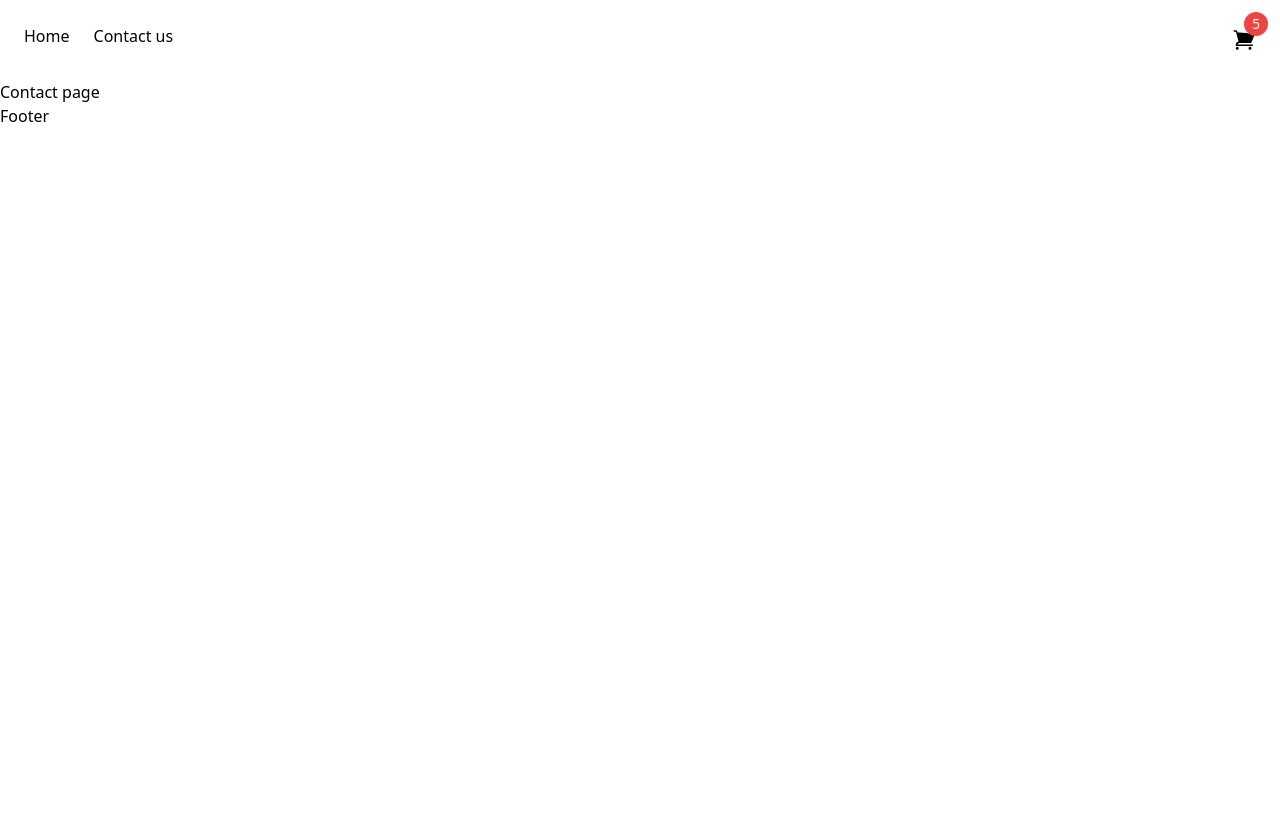
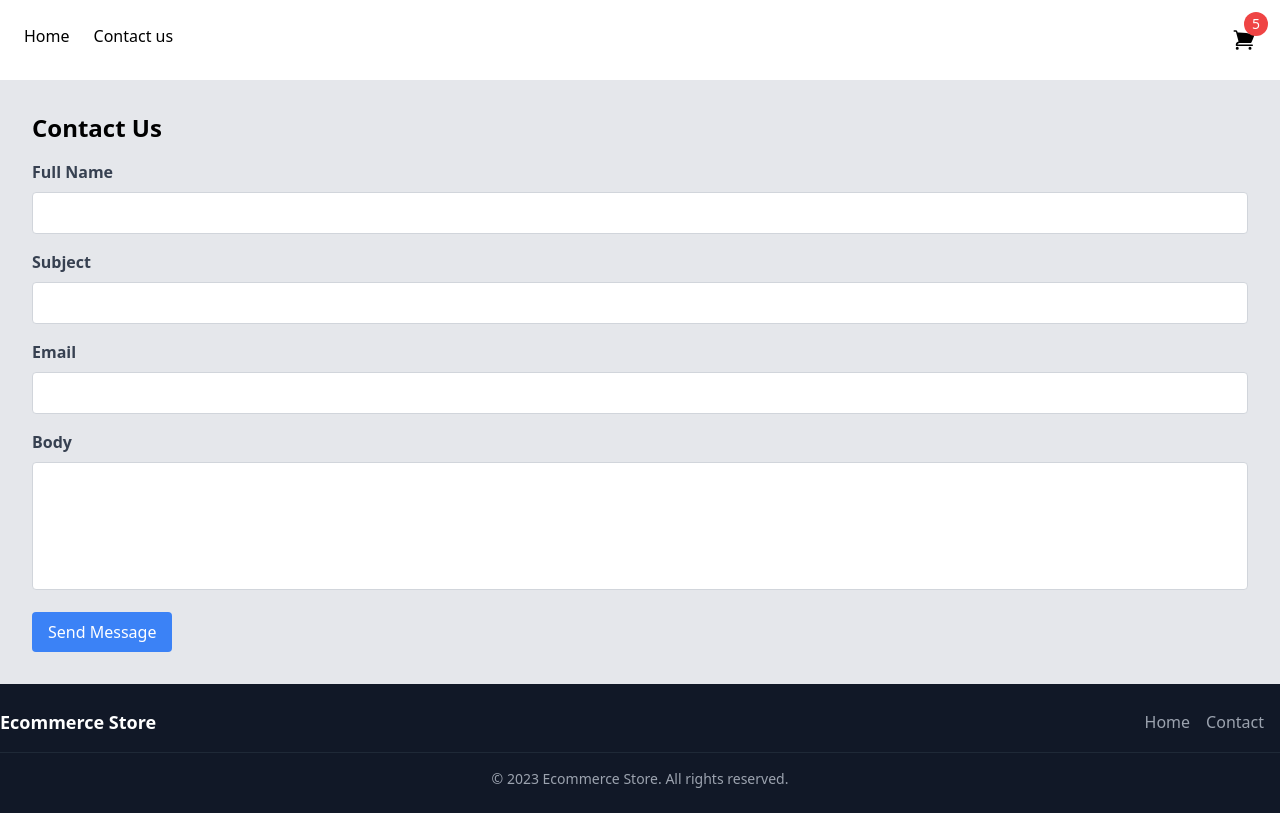
Before and after one commit to bmsf/dp-ca, a React (Vite) app: page /contact in a window 1280 px wide. Built offline with nearby package versions, Linux system fonts and the light colour scheme.

Commit message:
contact page styling, product review added and footer

```diff
--- a/src/App.jsx
+++ b/src/App.jsx
@@ -24,7 +24,7 @@ function App() {
 					element={<CheckoutSuccessPage />}
 				/>
 				<Route exact path='/contact' element={<ContactPage />} />
-				<Route exact path='/product' element={<ProductPage />} />
+				<Route exact path='/product/:id' element={<ProductPage />} />
 			</Routes>
 		</>
 	);
--- a/src/components/Footer.jsx
+++ b/src/components/Footer.jsx
@@ -1,5 +1,39 @@
+import React from 'react';
+
 const Footer = () => {
-	return <div>Footer</div>;
+	return (
+		<footer className='bg-gray-900 text-white py-6'>
+			<div className='container mx-auto'>
+				<div className='flex flex-col md:flex-row items-center justify-between'>
+					<div className='flex items-center mb-4 md:mb-0'>
+						<span className='text-lg font-semibold'>Ecommerce Store</span>
+					</div>
+					<div className='flex items-center'>
+						<nav className='mr-4'>
+							<a
+								href='#'
+								className='text-gray-400 hover:text-white hover:underline transition-colors duration-300'
+							>
+								Home
+							</a>
+
+							<a
+								href='#'
+								className='ml-4 text-gray-400 hover:text-white hover:underline transition-colors duration-300'
+							>
+								Contact
+							</a>
+						</nav>
+					</div>
+				</div>
+				<hr className='my-4 border-gray-800' />
+				<p className='text-center text-gray-400 text-sm'>
+					&copy; {new Date().getFullYear()} Ecommerce Store. All rights
+					reserved.
+				</p>
+			</div>
+		</footer>
+	);
 };
 
 export default Footer;
--- a/src/components/Layout.jsx
+++ b/src/components/Layout.jsx
@@ -3,7 +3,7 @@ import Navbar from './Navbar';
 
 const Layout = ({ children }) => {
 	return (
-		<div>
+		<div className='flex flex-col justify-between h-screen'>
 			<Navbar />
 			{children}
 			<Footer />
--- a/src/components/Product.jsx
+++ b/src/components/Product.jsx
@@ -1,4 +1,4 @@
-import { Link } from 'react-router-dom';
+import { NavLink } from 'react-router-dom';
 
 const Product = ({ title, imageUrl, price, id }) => {
 	return (
@@ -10,11 +10,11 @@ const Product = ({ title, imageUrl, price, id }) => {
 					<h1>{title}</h1>
 					<p>{price}</p>
 				</div>
-				<Link href={`/product/${id}`}>
-					<button class='flex ml-auto text-white bg-red-500 border-0 py-3 px-6 focus:outline-none hover:bg-red-600 rounded'>
+				<NavLink to={`/product/${id}`}>
+					<button className='flex ml-auto text-white bg-red-500 border-0 py-3 px-6 focus:outline-none hover:bg-red-600 rounded'>
 						View product
 					</button>
-				</Link>
+				</NavLink>
 			</div>
 		</div>
 	);
--- a/src/pages/ContactPage.jsx
+++ b/src/pages/ContactPage.jsx
@@ -3,7 +3,69 @@ import Layout from '../components/Layout';
 const ContactPage = () => {
 	return (
 		<div>
-			<Layout>Contact page</Layout>
+			<Layout>
+				<section className='bg-gray-200 p-8'>
+					<div className='container mx-auto'>
+						<h2 className='text-2xl font-bold mb-4'>Contact Us</h2>
+						<form>
+							<div className='mb-4'>
+								<label
+									className='block text-gray-700 font-semibold mb-2'
+									htmlFor='fullName'
+								>
+									Full Name
+								</label>
+								<input
+									type='text'
+									id='fullName'
+									className='w-full border border-gray-300 rounded py-2 px-3 text-gray-700'
+								/>
+							</div>
+							<div className='mb-4'>
+								<label
+									className='block text-gray-700 font-semibold mb-2'
+									htmlFor='subject'
+								>
+									Subject
+								</label>
+								<input
+									type='text'
+									id='subject'
+									className='w-full border border-gray-300 rounded py-2 px-3 text-gray-700'
+								/>
+							</div>
+							<div className='mb-4'>
+								<label
+									className='block text-gray-700 font-semibold mb-2'
+									htmlFor='email'
+								>
+									Email
+								</label>
+								<input
+									type='email'
+									id='email'
+									className='w-full border border-gray-300 rounded py-2 px-3 text-gray-700'
+								/>
+							</div>
+							<div className='mb-4'>
+								<label
+									className='block text-gray-700 font-semibold mb-2'
+									htmlFor='body'
+								>
+									Body
+								</label>
+								<textarea
+									id='body'
+									className='w-full border border-gray-300 rounded py-2 px-3 text-gray-700 h-32 resize-none'
+								></textarea>
+							</div>
+							<button className='bg-blue-500 text-white px-4 py-2 rounded'>
+								Send Message
+							</button>
+						</form>
+					</div>
+				</section>
+			</Layout>
 		</div>
 	);
 };
--- a/src/pages/Home.jsx
+++ b/src/pages/Home.jsx
@@ -3,7 +3,7 @@ import ProductList from '../components/ProductList';
 
 const Home = () => {
 	return (
-		<div className='flex flex-col'>
+		<div>
 			<Layout>
 				<ProductList />
 			</Layout>
--- a/src/pages/ProductPage.jsx
+++ b/src/pages/ProductPage.jsx
@@ -1,10 +1,98 @@
+import { useState, useEffect } from 'react';
+import { useParams } from 'react-router-dom';
 import Layout from '../components/Layout';
 
 const ProductPage = () => {
+	const { id } = useParams();
+
+	const [product, setProduct] = useState(null);
+
+	useEffect(() => {
+		const fetchProduct = async () => {
+			const response = await fetch(
+				`https://api.noroff.dev/api/v1/online-shop/${id}`
+			);
+			const data = await response.json();
+			setProduct(data);
+		};
+
+		fetchProduct();
+	}, [id]);
+
+	const calculateDiscountedPrice = () => {
+		if (
+			product &&
+			product.discountedPrice &&
+			product.discountedPrice < product.price
+		) {
+			return product.discountedPrice;
+		}
+		return null;
+	};
+
+	const discountedPriceToShow = calculateDiscountedPrice();
+	const discountAmount = product ? product.price - discountedPriceToShow : 0;
+
+	console.log(product);
 	return (
-		<div>
-			<Layout>ProductPage</Layout>
-		</div>
+		<Layout>
+			<div className='container mx-auto py-8'>
+				{product && (
+					<div className='flex flex-col md:flex-row'>
+						<div className='md:w-1/2'>
+							<img
+								src={product.imageUrl}
+								alt={product.title}
+								className='w-full'
+							/>
+						</div>
+						<div className='md:w-1/2 md:pl-8'>
+							<h2 className='text-2xl font-bold mb-4'>{product.title}</h2>
+							<p className='text-gray-600 mb-4'>{product.description}</p>
+							{discountedPriceToShow ? (
+								<div className='flex items-center mb-4'>
+									<span className='text-xl font-bold line-through text-gray-500 mr-2'>
+										${product.price}
+									</span>
+									<span className='text-xl font-bold text-red-500'>
+										${discountedPriceToShow}
+									</span>
+									<span className='text-sm text-gray-500 ml-2'>
+										Save ${discountAmount}
+									</span>
+								</div>
+							) : (
+								<p className='text-xl font-bold mb-4'>${product.price}</p>
+							)}
+
+							<button className='bg-blue-500 text-white px-4 py-2 rounded'>
+								Add to Cart
+							</button>
+
+							{product.reviews && product.reviews.length > 0 && (
+								<div className='mt-8'>
+									<h3 className='text-xl font-bold mb-2'>Reviews</h3>
+									{product.reviews.map((review) => (
+										<div key={review.id} className='mb-4'>
+											<p className='text-gray-600 mb-1'>{review.description}</p>
+											<div className='flex items-center'>
+												<span className='text-yellow-500 text-xl mr-1'>
+													&#9733;
+												</span>
+												<span className='text-gray-700'>{review.rating}</span>
+												<span className='text-gray-500 ml-2'>
+													- {review.username}
+												</span>
+											</div>
+										</div>
+									))}
+								</div>
+							)}
+						</div>
+					</div>
+				)}
+			</div>
+		</Layout>
 	);
 };
 
```
